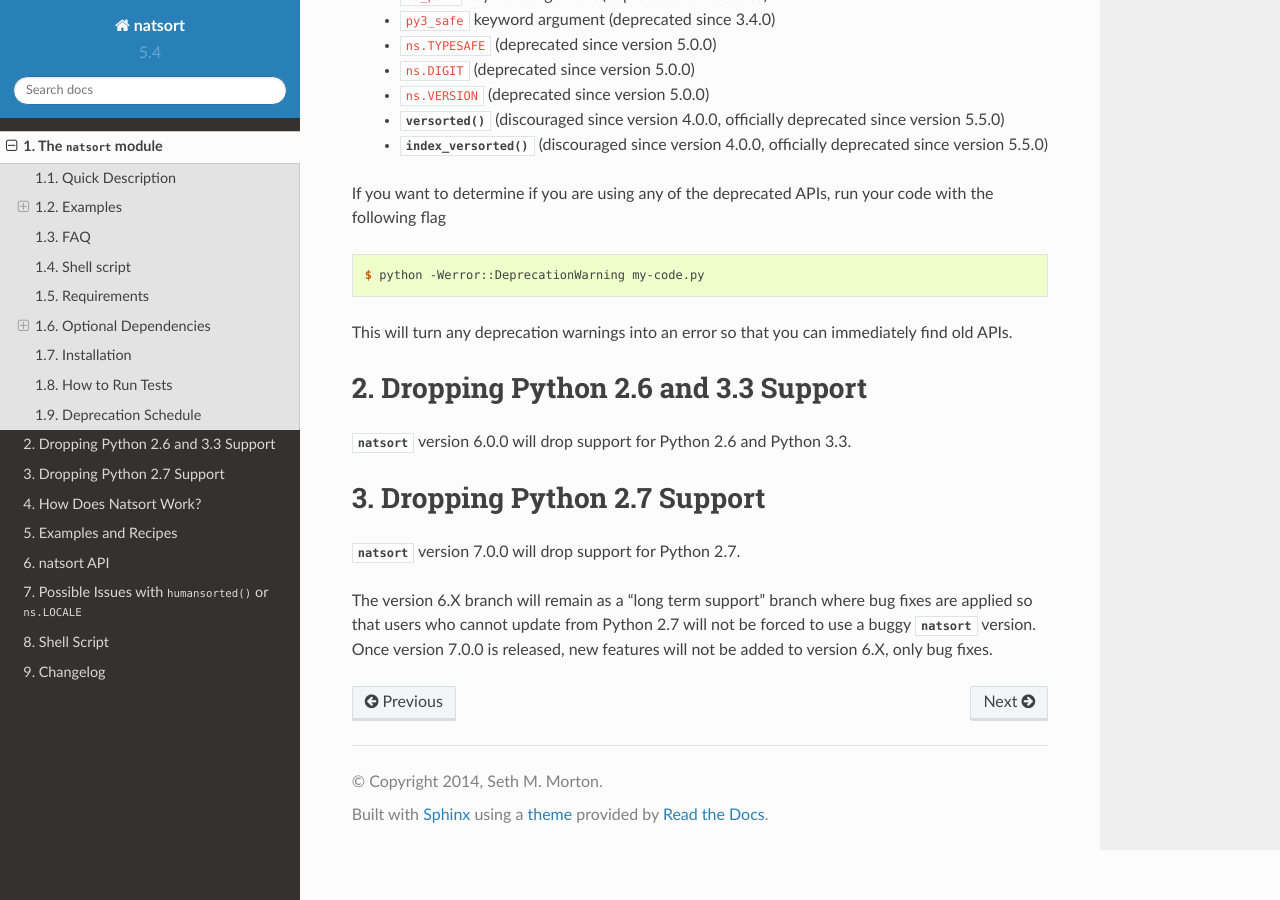
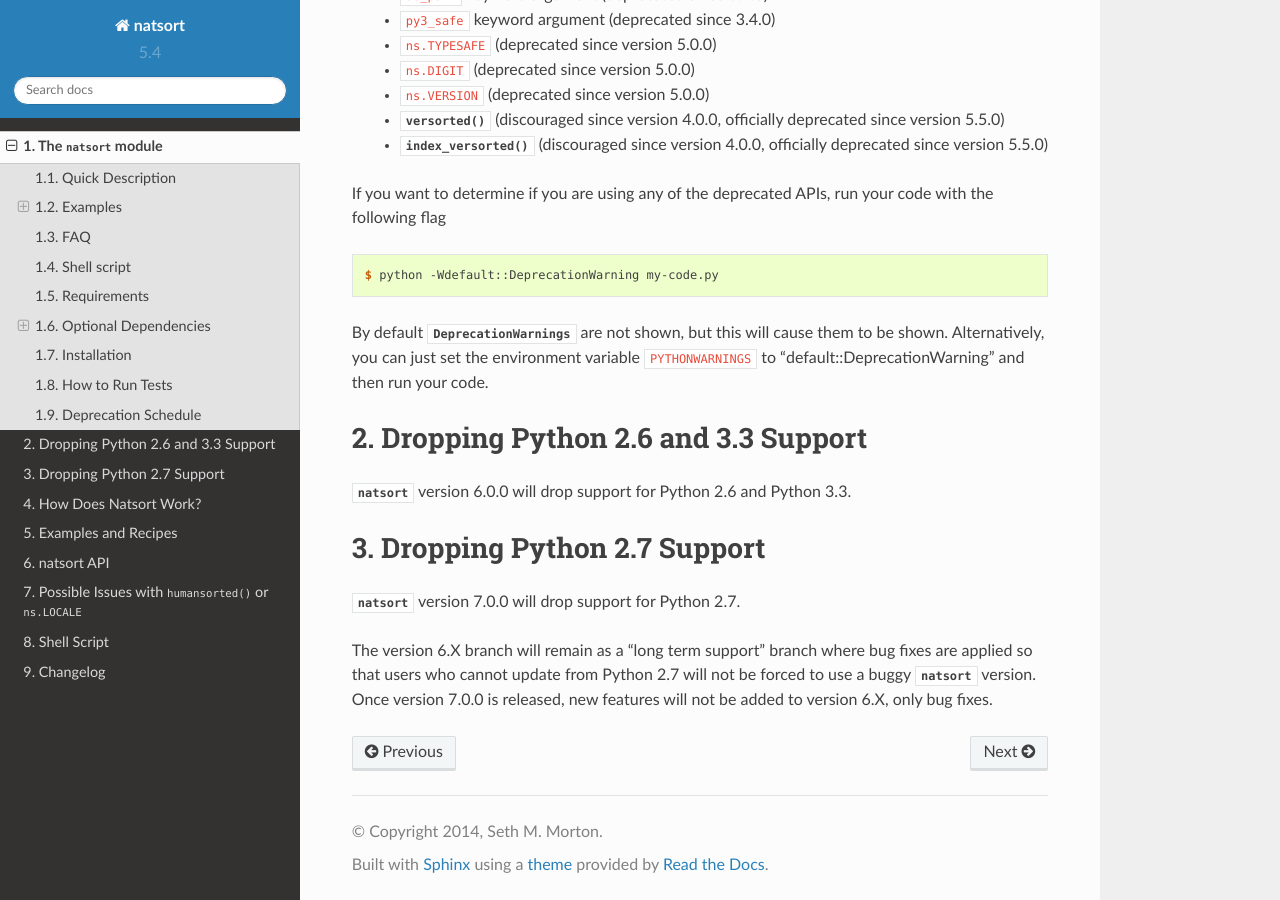
Before and after one commit to SethMMorton/natsort, a Sphinx documentation site: the page built from docs/intro.rst, in a window 1280 px wide and 900 px high, scrolled down 7687 px. Built offline with Sphinx 7.4.7 and the Read the Docs theme 2.0.0, drawn with Linux system fonts in a browser that asks for light colours.

Commit message:
Change recommendation about how to detect DeprecationWarnings
If you turn DeprecationWarnings into errors, code can stop just due to
python startup DeprectionWarnings - you'll never even get to your code!
It's much better just to allow DeprecationWarnings to bubble up.

```diff
--- a/docs/intro.rst
+++ b/docs/intro.rst
@@ -422,10 +422,11 @@ code with the following flag
 
 .. code-block:: console
 
-    $ python -Werror::DeprecationWarning my-code.py
+    $ python -Wdefault::DeprecationWarning my-code.py
 
-This will turn any deprecation warnings into an error so that you can immediately
-find old APIs.
+By default :exc:`DeprecationWarnings` are not shown, but this will cause them to be shown.
+Alternatively, you can just set the environment variable ``PYTHONWARNINGS`` to
+"default::DeprecationWarning" and then run your code.
 
 Dropping Python 2.6 and 3.3 Support
 ===================================
```
Also changed, not shown: README.rst (+4 -3 lines).
